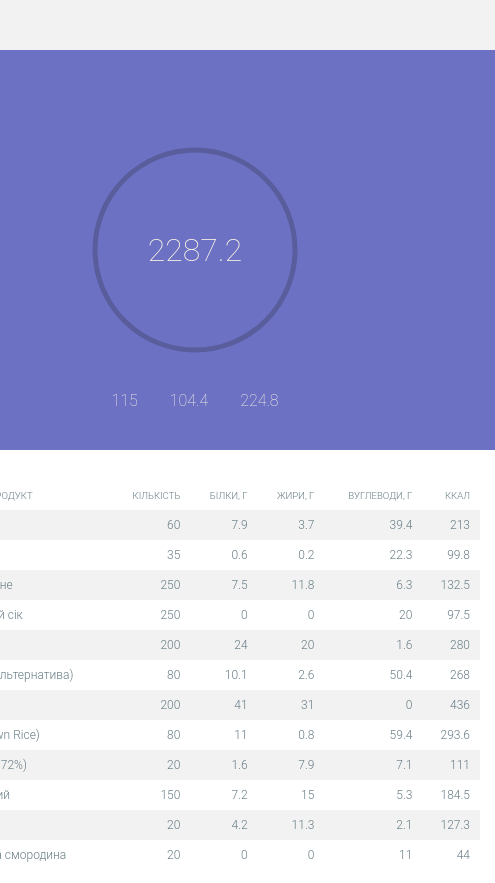
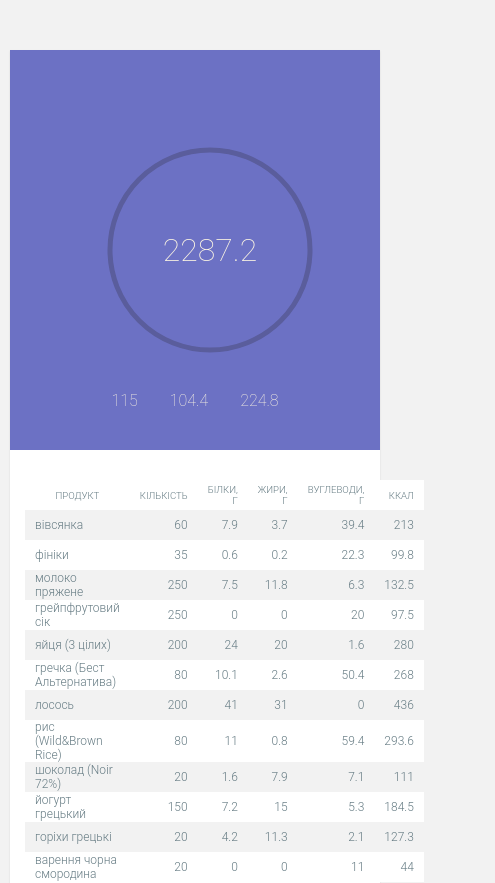
Before and after one commit to ActiveObject/assistant, a React (Create React App) app: page / in a window 390 px wide. Shown: the top 883 px of the page, 495 px wide, since content can reach past the window. Built offline with nearby package versions, Linux system fonts and the light colour scheme.

Commit message:
Make DailyNutritionPlan responsive

```diff
--- a/src/Diet.css
+++ b/src/Diet.css
@@ -1,3 +1,10 @@
+.diet {
+  width: 100%;
+  display: flex;
+  flex-direction: column;
+  align-items: center;
+}
+
 body {
   background-color: #f2f2f2;
 }
@@ -65,10 +72,18 @@ tr.summary td {
 }
 
 .daily-plan {
-  width: 600px;
+  width: 100%;
+  max-width: 800px;
   box-shadow: 0 1px 2px rgba(0,0,0, 0.1);
   margin: 50px 0;
   background-color: white;
+}
+
+@media screen and (max-width: 768px) {
+  .App {
+    padding: 0 10px;
+    box-sizing: border-box;
+  }
 }
 
 .daily-plan header {
--- a/src/Diet.js
+++ b/src/Diet.js
@@ -98,7 +98,7 @@ function DailyNutritionPlan({ food, disabled, onToggleIngredient }) {
   return (
     <div className="daily-plan">
       <header>
-        <svg width="600" height="400" viewBox="0 0 600 400">
+        <svg width="400" height="400" viewBox="0 0 400 400" style={{ display: 'block', margin: 'auto' }}>
           <circle r="100" cx="50%" cy="50%" fill="none" stroke="#5A5D9C" strokeWidth="5" strokeLinecap="round" />
           <text x="50%" y="50%" textAnchor="middle" alignmentBaseline="central" fontSize="2rem" fill="#FDF6E3" fontFamily="Roboto, sans-serif" fontWeight="100">{toFixed(totalCalories)}</text>
         </svg>
```
